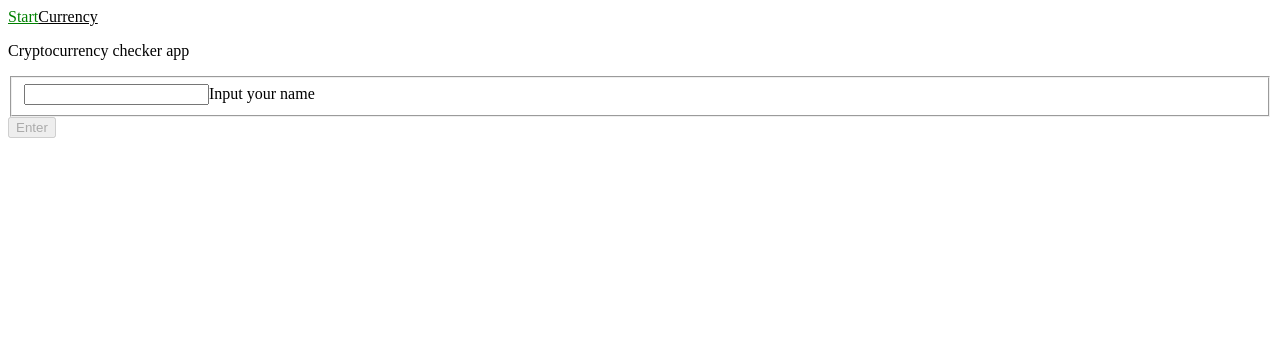
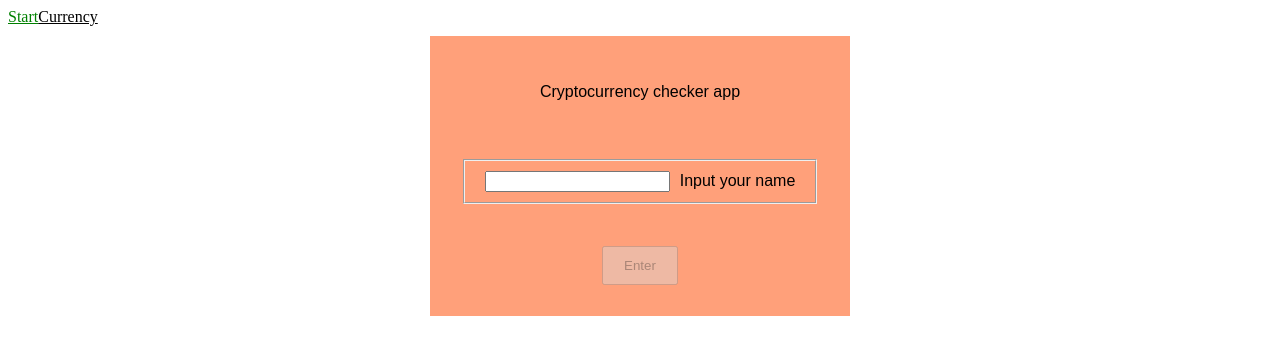
Before and after one commit to VukZh/Otus-ReactJS-Course, a React app: page / in a window 1280 px wide. Shown: the top 354 px of the page. Built offline with nearby package versions, Linux system fonts and the light colour scheme; what typestyle would draw is missing.

Commit message:
add styled-components

```diff
--- a/package.json
+++ b/package.json
@@ -62,6 +62,7 @@
     "@types/node": "^18.11.18",
     "@types/react": "^18.0.26",
     "@types/react-dom": "^18.0.10",
+    "@types/styled-components": "^5.1.26",
     "@typescript-eslint/eslint-plugin": "^5.48.1",
     "@typescript-eslint/parser": "^5.48.1",
     "babel-loader": "^8.3.0",
@@ -90,6 +91,7 @@
     "react": "^18.2.0",
     "react-dom": "^18.2.0",
     "react-router-dom": "^6.8.2",
+    "styled-components": "^5.3.9",
     "typestyle": "^2.4.0"
   }
 }
--- a/src/components/containers/StartPage.tsx
+++ b/src/components/containers/StartPage.tsx
@@ -1,6 +1,6 @@
 import React, { FormEvent, useEffect, useState } from 'react';
-import { style } from 'typestyle';
 import { useNavigate } from 'react-router-dom';
+import styled from 'styled-components';
 
 type FormData = {
   name: {
@@ -8,29 +8,30 @@ type FormData = {
   };
 };
 
-const startPageStyle = style({
-  fontFamily: 'Arial, SansSerif',
-  display: 'flex',
-  flexDirection: 'column',
-  margin: '10px auto',
-  width: '400px',
-  padding: '10px',
-  height: '260px',
-  justifyContent: 'space-around',
-  alignItems: 'center',
-  backgroundColor: 'lightsalmon',
-  $nest: {
-    '& fieldset': {
-      padding: '10px 20px',
-    },
-    '& button': {
-      padding: '5px 10px',
-    },
-    '& fieldset label input': {
-      marginRight: '10px',
-    },
-  },
-});
+const Fieldset = styled.fieldset`
+  padding: 10px 20px;
+`;
+
+const Form = styled.form`
+  font-family: Arial, SansSerif;
+  display: flex;
+  flex-direction: column;
+  margin: 10px auto;
+  width: 400px;
+  padding: 10px;
+  height: 260px;
+  justify-content: space-around;
+  align-items: center;
+  background-color: lightsalmon;
+`;
+
+const Button = styled.button`
+  padding: 10px 20px;
+`;
+
+const Input = styled.input`
+  margin-right: 10px;
+`;
 export const StartPage: React.FC = () => {
   const [name, setName] = useState('');
   const siteNav = useNavigate();
@@ -54,17 +55,17 @@ export const StartPage: React.FC = () => {
   };
 
   return (
-    <form className={startPageStyle} onSubmit={handleSubmit}>
+    <Form onSubmit={handleSubmit}>
       <p>Cryptocurrency checker app</p>
-      <fieldset>
+      <Fieldset>
         <label>
-          <input type='text' name='name' onChange={handleChange} value={name} />
+          <Input type='text' name='name' onChange={handleChange} value={name} />
           Input your name
         </label>
-      </fieldset>
-      <button type='submit' disabled={name.length < 3}>
+      </Fieldset>
+      <Button type='submit' disabled={name.length < 3}>
         Enter
-      </button>
-    </form>
+      </Button>
+    </Form>
   );
 };
```
Also changed, not shown: 1 other file (tests, documents, lock files or other folders).
